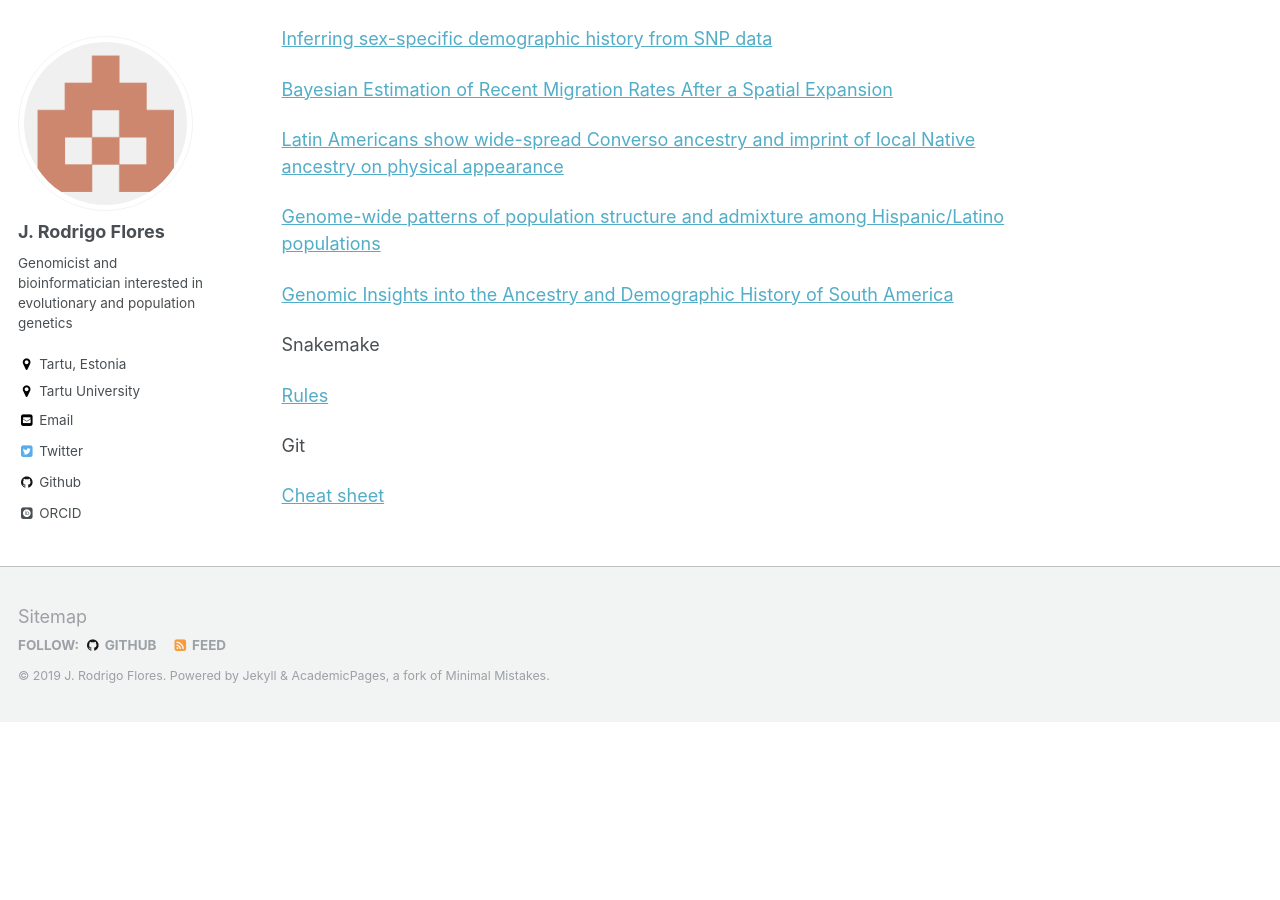
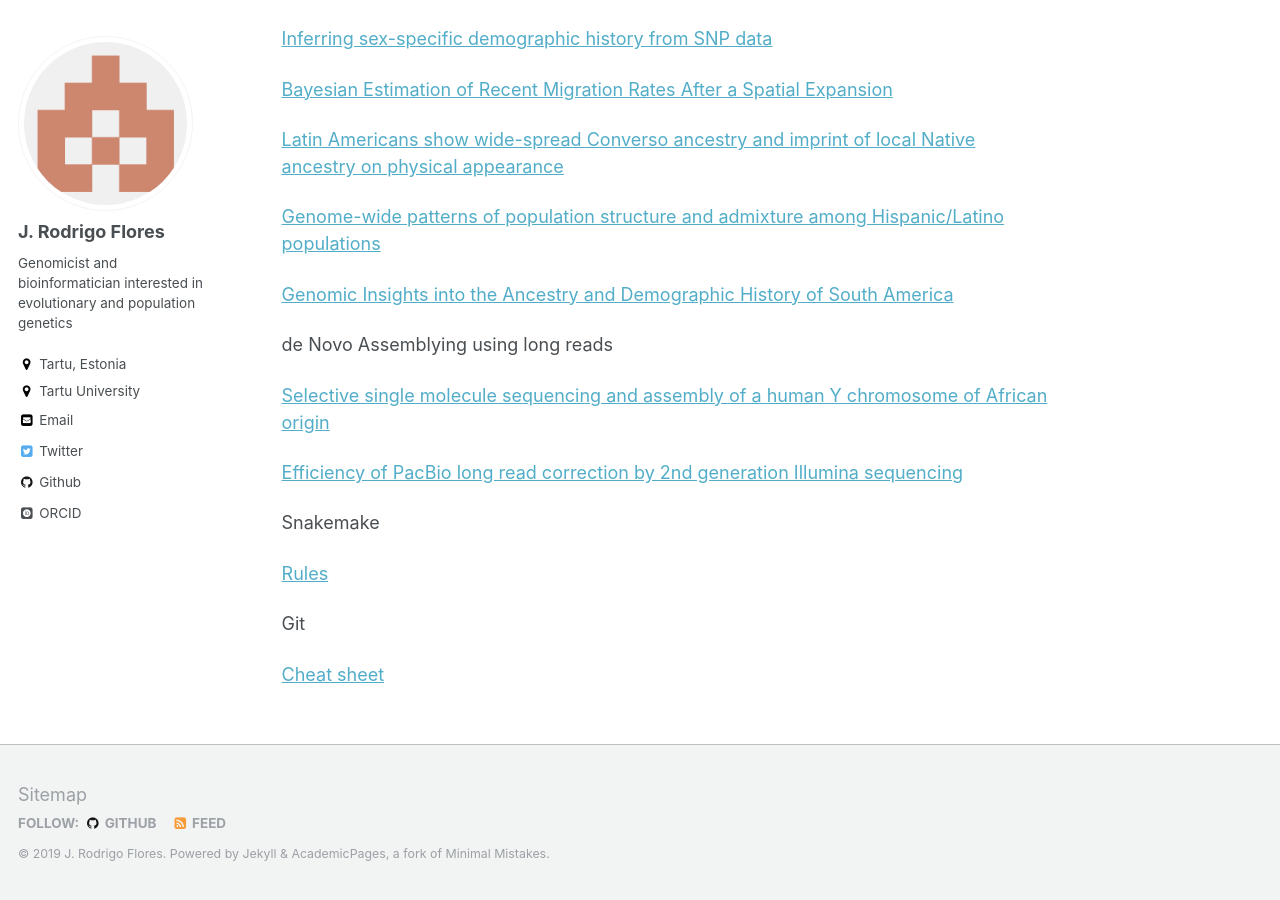
Before and after one commit to JRodrigoF/JRodrigoFlores.github.io, a Jekyll site: the page built from lc.md, in a window 1280 px wide and 900 px high, scrolled down 2273 px. Built offline with Jekyll 4.4.1, drawn with Linux system fonts in a browser that asks for light colours; some web fonts are replaced; before the commit the page ends 2995 px from its top, so only the background shows below that.

Commit message:
Update lc.md

```diff
--- a/lc.md
+++ b/lc.md
@@ -89,6 +89,11 @@ America Population Genetics
 
 [Genomic Insights into the Ancestry and Demographic History of South America](https://journals.plos.org/plosgenetics/article?id=10.1371/journal.pgen.1005602)
 
+de Novo Assemblying using long reads
+
+[Selective single molecule sequencing and assembly of a human Y chromosome of African origin](https://www.nature.com/articles/s41467-018-07885-5?WT.feed_name=subjects_computational-biology-and-bioinformatics#Sec9)
+
+[Efficiency of PacBio long read correction by 2nd generation Illumina sequencing](https://www.sciencedirect.com/science/article/pii/S0888754317301660?dgcid=rss_sd_all)
 
 Snakemake
 
```
